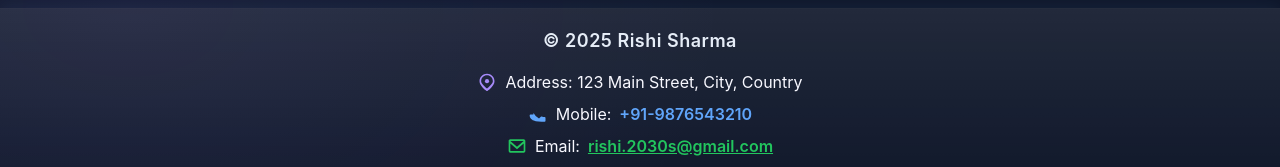
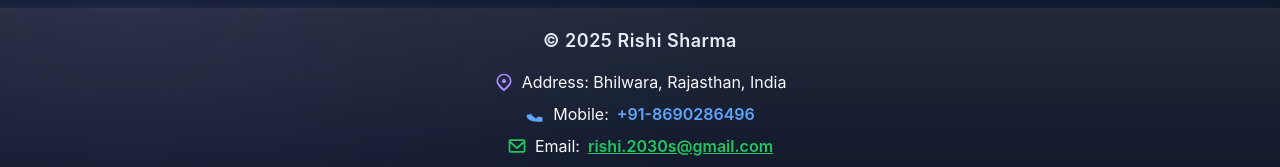
Before and after one commit to Rishu-s08/rishu-s08.github.io, a plain HTML site: page index.html in a window 1280 px wide. Shown: the part 3273-3440 px from the top of the page. Drawn offline with Linux system fonts and the light colour scheme.

Commit message:
Update index.html

```diff
--- a/index.html
+++ b/index.html
@@ -303,11 +303,11 @@
   <div class="footer-contact" style="display:flex;flex-direction:column;align-items:center;gap:8px;font-size:16px;color:#f8f8ff;">
       <span style="display:flex;align-items:center;gap:8px;">
         <svg width="20" height="20" fill="#a78bfa" style="vertical-align:middle;" viewBox="0 0 24 24"><path d="M12 2C7.03 2 3 6.03 3 11c0 5.25 7.19 10.74 8.13 11.41.54.39 1.2.39 1.74 0C13.81 21.74 21 16.25 21 11c0-4.97-4.03-9-9-9zm0 17.88C10.14 18.09 5 13.97 5 11c0-3.86 3.14-7 7-7s7 3.14 7 7c0 2.97-5.14 7.09-7 8.88z"></path><circle cx="12" cy="11" r="2.5"></circle></svg>
-        Address: 123 Main Street, City, Country
+        Address: Bhilwara, Rajasthan, India
       </span>
       <span style="display:flex;align-items:center;gap:8px;">
         <svg width="20" height="20" fill="#60a5fa" style="vertical-align:middle;" viewBox="0 0 24 24"><path d="M6.62 10.79a15.053 15.053 0 006.59 6.59l2.2-2.2a1 1 0 011.11-.21c1.12.45 2.33.68 3.48.68a1 1 0 011 1v3.5a1 1 0 01-1 1C5.92 22 2 18.08 2 13.5a1 1 0 011-1h3.5a1 1 0 011 1c0 1.15.23 2.36.68 3.48a1 1 0 01-.21 1.11l-2.2 2.2z"></path></svg>
-        Mobile: <a href="tel:+919876543210" style="color:#60a5fa;text-decoration:none;font-weight:600;">+91-9876543210</a>
+        Mobile: <a href="tel:+919876543210" style="color:#60a5fa;text-decoration:none;font-weight:600;">+91-8690286496</a>
       </span>
       <span style="display:flex;align-items:center;gap:8px;">
         <svg width="20" height="20" fill="#22c55e" style="vertical-align:middle;" viewBox="0 0 24 24"><path d="M20 4H4c-1.1 0-2 .9-2 2v12c0 1.1.9 2 2 2h16c1.1 0 2-.9 2-2V6c0-1.1-.9-2-2-2zm0 2v.01L12 13 4 6.01V6h16zm0 12H4V8.99l8 6.99 8-6.99V18z"></path></svg>
```
